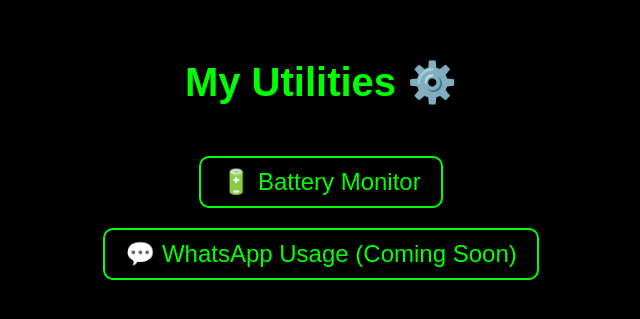
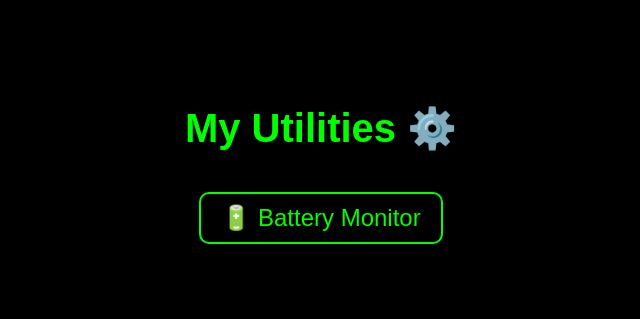
Before and after one commit to Jithendrian/UtilityDashboard, a plain HTML site: page index.html in a window 1280 px wide. Shown: the part 239-558 px from the top of the page, without its empty margins (319-959 px from the left). Drawn offline with Linux system fonts and the light colour scheme.

Commit message:
Remove WhatsApp link from dashboard

```diff
--- a/index.html
+++ b/index.html
@@ -29,8 +29,6 @@
       border: 2px solid #00ff00;
       border-radius: 10px;
       padding: 10px 20px;
-      margin: 10px;
-      display: inline-block;
       transition: 0.3s;
     }
     a:hover {
@@ -42,6 +40,5 @@
 <body>
   <h1>My Utilities ⚙️</h1>
   <a href="battery.html">🔋 Battery Monitor</a>
-  <a href="#">💬 WhatsApp Usage (Coming Soon)</a>
 </body>
 </html>
```
